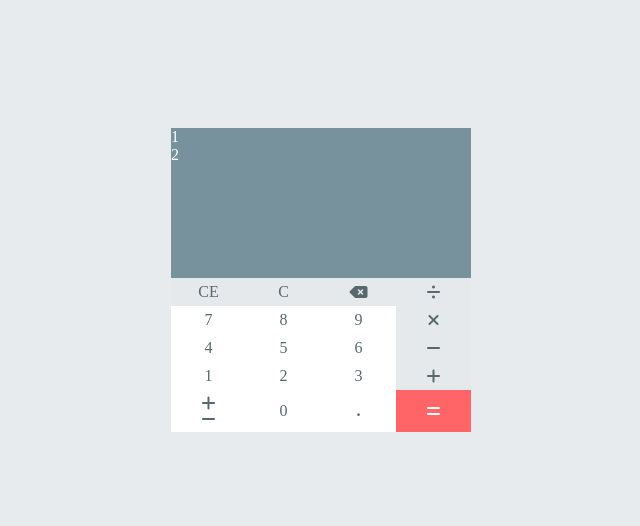
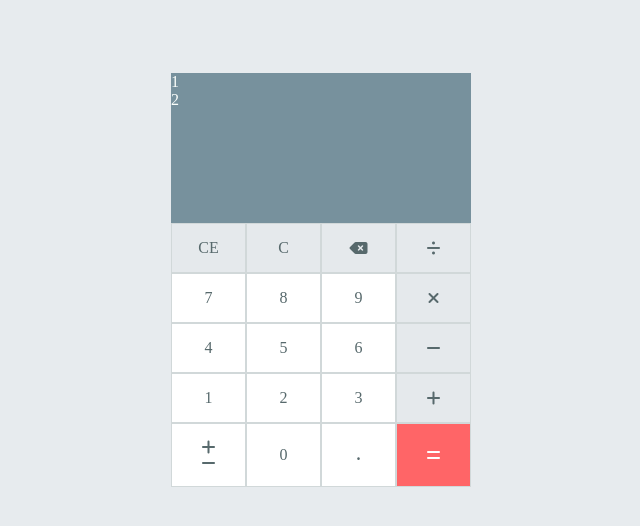
Before and after one commit to alok-38/I-Code-This, a plain HTML site: page 30-Day-Roadmap/calculator/index.html in a window 1280 px wide. Shown: the whole page, without its empty margins (319-959 px from the left). Drawn offline with Linux system fonts and the light colour scheme.

Commit message:
Working on the CSS

```diff
--- a/30-Day-Roadmap/calculator/index.html
+++ b/30-Day-Roadmap/calculator/index.html
@@ -46,8 +46,8 @@
                 <i class="fas fa-add"></i>
                 <i class="fas fa-subtract"></i>
             </div>
-            <div>0</div>
-            <div style="font-weight: 600;">.</div>
+            <div id="zero">0</div>
+            <div id="period" style="font-weight: 600;">.</div>
             <div id="equals" style="background-color: #FF6567; color: #ffffff;"><i class="fas fa-equals"></i></div>
         </section>
     </main>
--- a/30-Day-Roadmap/calculator/style.css
+++ b/30-Day-Roadmap/calculator/style.css
@@ -35,8 +35,10 @@ section>div {
     display: flex;
     align-items: center;
     justify-content: center;
-    padding: 5px;
+    padding: 15px;
     color: #57696C;
+    font-weight: 100;
+    border: 1px solid #D1D8D9;
 }
 
 #plus-minus {
```
